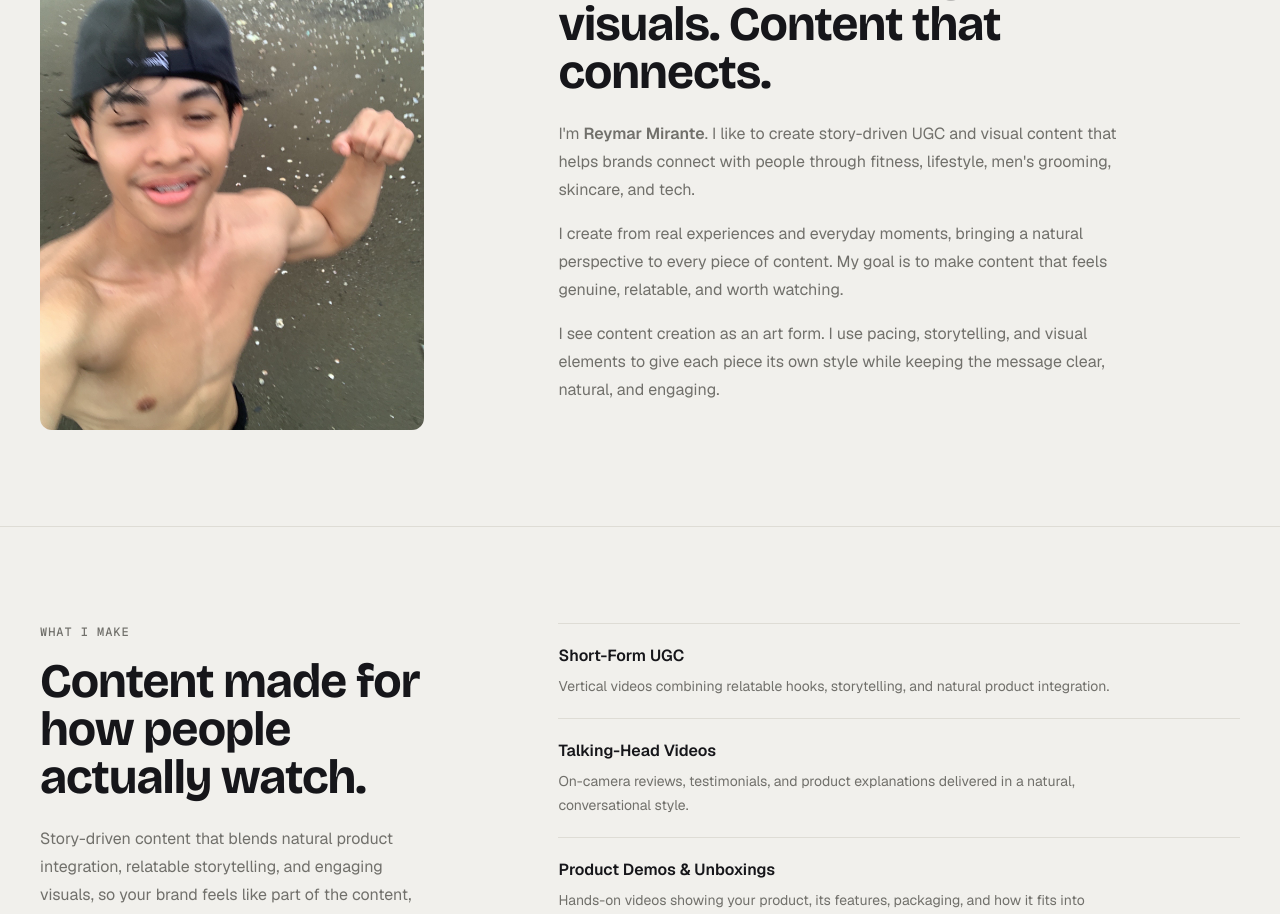
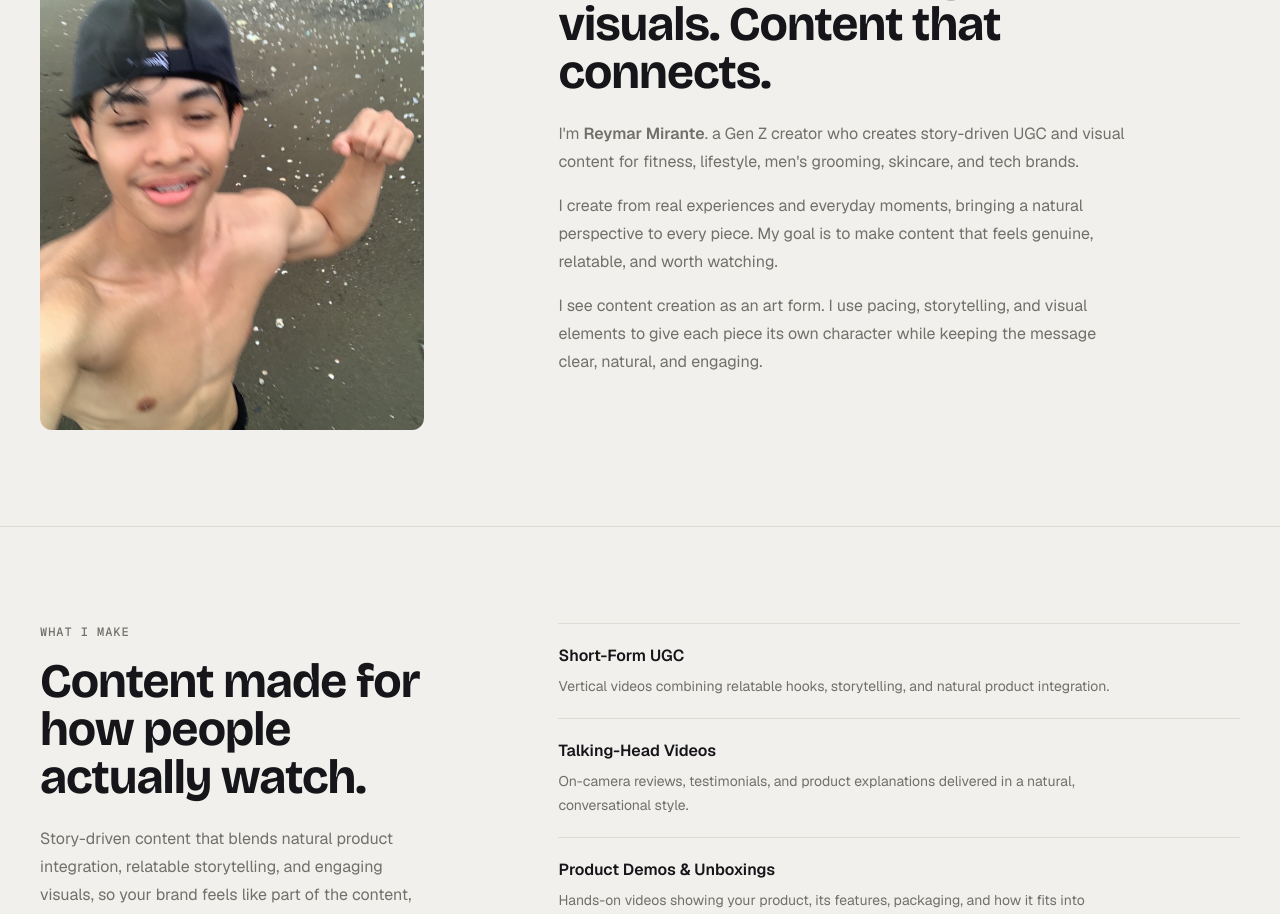
Before and after one commit to transcenddev/ugc-portfolio, a Next.js app: page / in a window 1280 px wide. Shown: the part 5400-6314 px from the top of the page. Built offline with nearby package versions, Linux system fonts and the light colour scheme.

Commit message:
feat(about): tighten about section copy

```diff
--- a/components/about.tsx
+++ b/components/about.tsx
@@ -24,22 +24,21 @@ export function About() {
           </h2>
 
           <p className="mt-6 max-w-xl leading-7 text-muted">
-            I&apos;m <span className="font-semibold">Reymar Mirante</span>. I like
-            to create story-driven UGC and visual content that helps brands
-            connect with people through fitness, lifestyle, men&apos;s grooming,
-            skincare, and tech.
+            I&apos;m <span className="font-semibold">Reymar Mirante</span>. a
+            Gen Z creator who creates story-driven UGC and visual content for
+            fitness, lifestyle, men's grooming, skincare, and tech brands.
           </p>
 
           <p className="mt-4 max-w-xl leading-7 text-muted">
             I create from real experiences and everyday moments, bringing a
-            natural perspective to every piece of content. My goal is to make
-            content that feels genuine, relatable, and worth watching.
+            natural perspective to every piece. My goal is to make content that
+            feels genuine, relatable, and worth watching.
           </p>
 
           <p className="mt-4 max-w-xl leading-7 text-muted">
             I see content creation as an art form. I use pacing, storytelling,
-            and visual elements to give each piece its own style while keeping
-            the message clear, natural, and engaging.
+            and visual elements to give each piece its own character while
+            keeping the message clear, natural, and engaging.
           </p>
         </div>
       </div>
```
